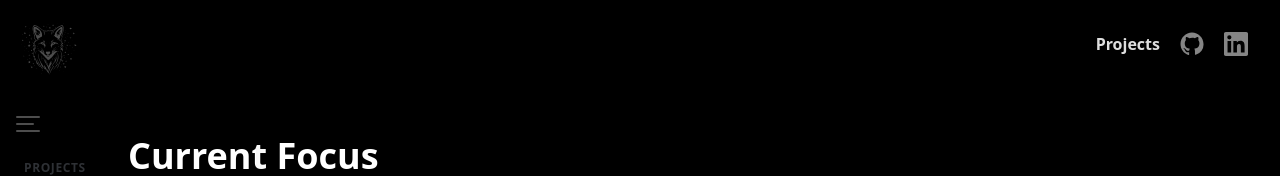
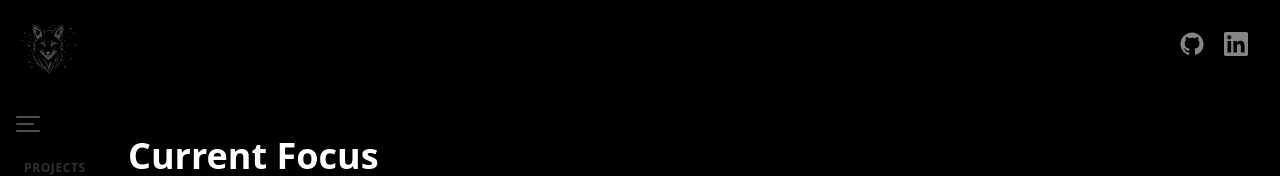
Before and after one commit to Attar74/portfolio, a React (Vite) app: page /projects in a window 1280 px wide. Shown: the top 176 px of the page. Built offline with nearby package versions, Linux system fonts and the light colour scheme.

Commit message:
fix pathname

```diff
--- a/src/components/Navbar.jsx
+++ b/src/components/Navbar.jsx
@@ -133,6 +133,7 @@ const Navbar = () => {
               </svg>
             </Link>*/}
 
+            {location.pathname !== '/projects' && (
               <Link
                 to="/projects"
                 title="Projects"
@@ -144,6 +145,7 @@ const Navbar = () => {
               >
                 <span className="md:inline">Projects</span>
               </Link>
+            )}
 
             {/*<Link
               to="/talks"
```
Lines whose indentation alone changed are shown as unchanged.
